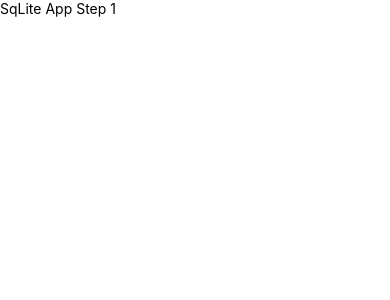
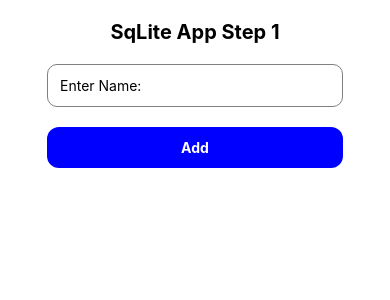
Before and after one commit to Mansoorali121/React-Native-Interview-Preparation, a React Native app: screen / in a window 390 px wide. Shown: the top 300 px of the page. Built offline with nearby package versions, Linux system fonts and the light colour scheme.

Commit message:
without sqlite name store

```diff
--- a/App.js
+++ b/App.js
@@ -1,30 +1,84 @@
-import { StyleSheet, Text, View } from 'react-native'
-import React, { useState } from 'react'
+import {
+  FlatList,
+  StyleSheet,
+  Text,
+  TextInput,
+  TouchableOpacity,
+  View,
+} from 'react-native';
+import React, { useState } from 'react';
 
 const App = () => {
-  const [name,setName] = useState("");
-  const [list,setList] = useState([]);
+  const [name, setName] = useState('');
+  const [list, setList] = useState([]);
 
   //   Temperory Add without SQLIte
   const addUser = () => {
-    if(name.trim() === ""){
-      return ;
+    if (name.trim() === '') {
+      return;
     }
     const newUser = {
-      id:Date.now().toString(),
-      name:name
-    }
+      id: Date.now().toString(),
+      name: name,
+    };
     setList([...list, newUser]);
-    setName("");
-  }
+    setName('');
+  };
   return (
-    <View>
-      <Text>SqLite App Step 1</Text>
-
+    <View style={styles.container}>
+      <Text style={styles.title}>SqLite App Step 1</Text>
+      <TextInput
+        placeholder="Enter Name: "
+        value={name}
+        onChangeText={setName}
+        style={styles.input}
+      />
+      <TouchableOpacity
+        style={styles.btn}
+        activeOpacity={0.6}
+        onPress={addUser}
+      >
+        <Text style={styles.btntext}>Add</Text>
+      </TouchableOpacity>
+      {/* <FlatList
+        data={list}
+        keyExtractor={item => item.id}
+        renderItem={({ item }) => {
+          return (
+            <View>
+              <Text>{item.name}</Text>
+            </View>
+          );
+        }}
+      /> */}
     </View>
-  )
-}
+  );
+};
 
 export default App;
 
-const styles = StyleSheet.create({})
+const styles = StyleSheet.create({
+  container: {
+    flex: 1,
+    alignItems: 'center',
+    marginTop: 20,
+    marginHorizontal: 10,
+  },
+  title: { fontSize: 20, fontWeight: 'bold', marginBottom: 20 },
+  input: {
+    borderWidth: 1,
+    borderColor: 'gray',
+    width: '80%',
+    padding: 12,
+    borderRadius: 10,
+  },
+  btn: {
+    backgroundColor: 'blue',
+    padding: 12,
+    width: '80%',
+    alignItems: 'center',
+    marginTop: 20,
+    borderRadius: 12,
+  },
+  btntext: { color: 'white', fontWeight: 'bold' },
+});
```
